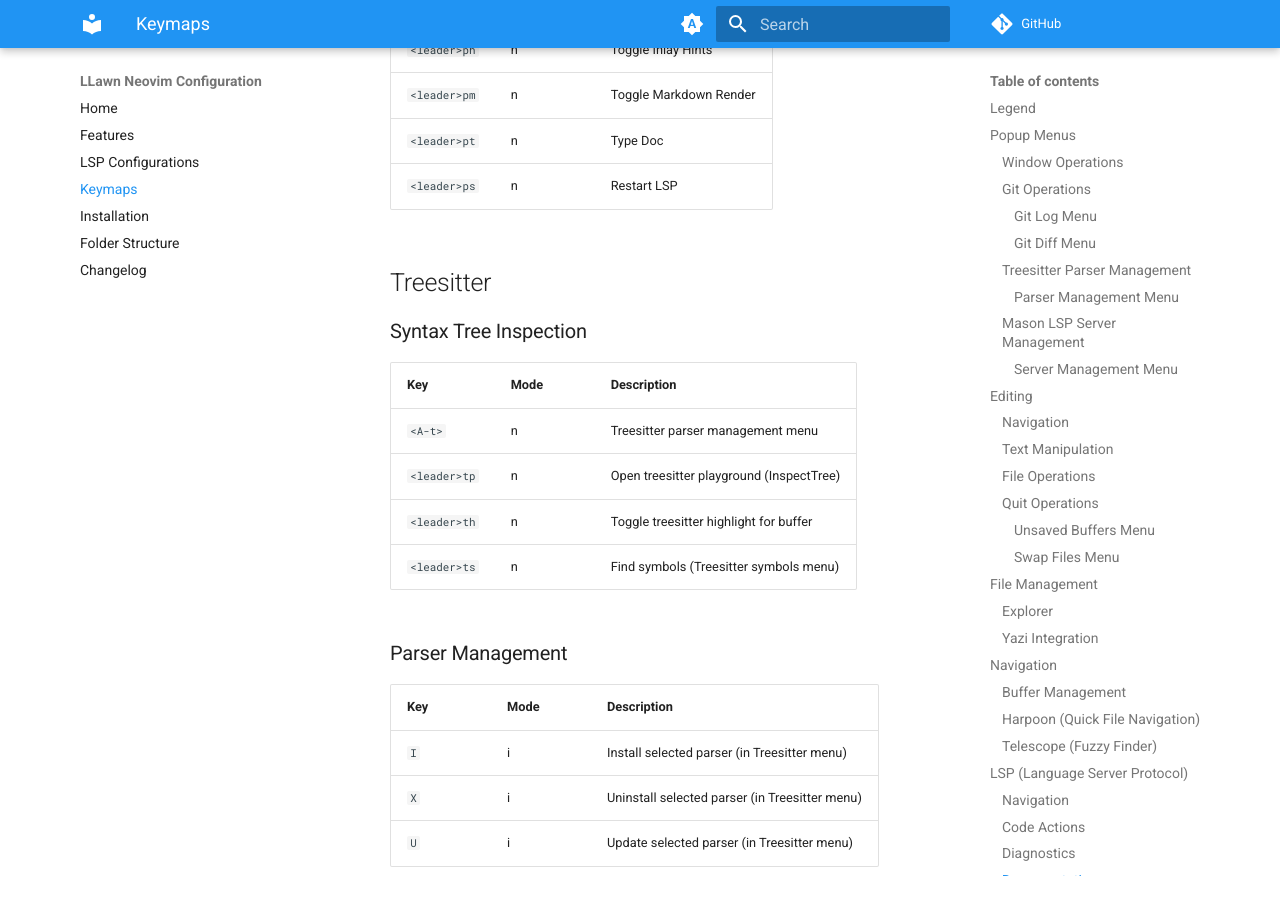
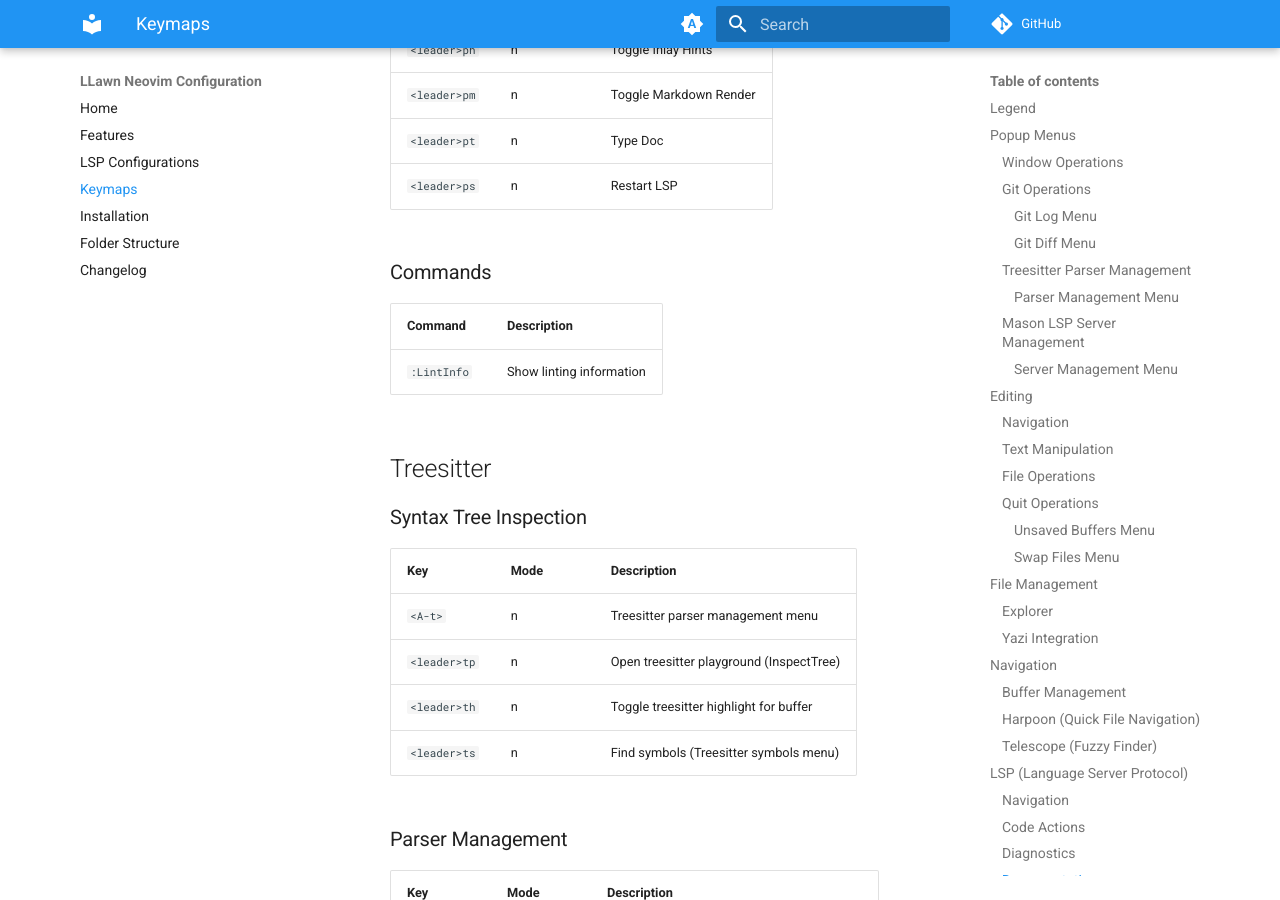
Before and after one commit to llawn/llawnvim, an MkDocs documentation site: the page built from docs/keymaps.md, in a window 1280 px wide and 900 px high, scrolled down 9474 px. Built offline with MkDocs 1.6.1 and Material for MkDocs 9.7.7, drawn with Linux system fonts in a browser that asks for light colours; comment, search, counter and statistics services are not loaded.

Commit message:
feat: add a LintInfo to mimic ConformInfo

```diff
--- a/docs/keymaps.md
+++ b/docs/keymaps.md
@@ -286,6 +286,12 @@ Each entry shows a diff preview between saved file and swap content.
 | `<leader>pt` | n    | Type Doc                |
 | `<leader>ps` | n    | Restart LSP             |
 
+### Commands
+
+| Command    | Description              |
+| ---------- | ------------------------ |
+| `:LintInfo` | Show linting information |
+
 ## Treesitter
 
 ### Syntax Tree Inspection
```
Also changed, not shown: 1 other file.
